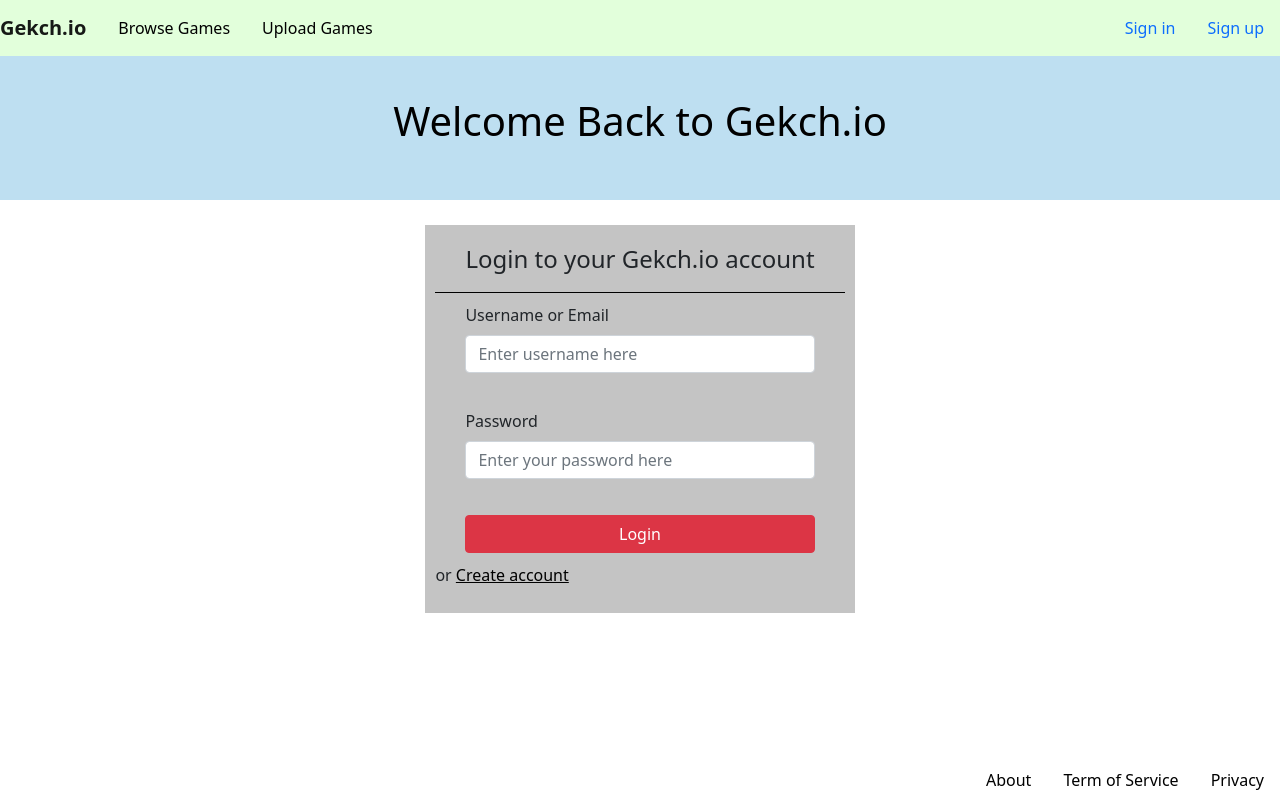
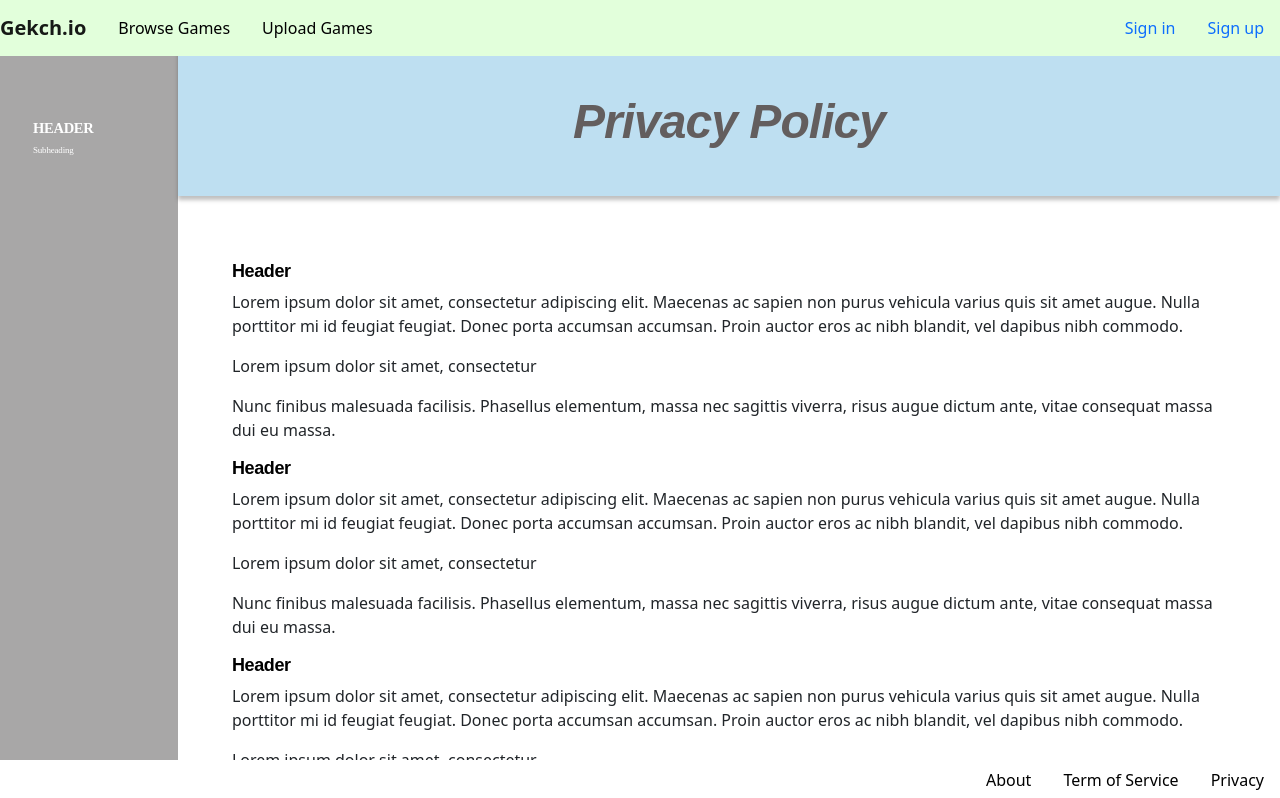
Before and after one commit to chingu-voyages/v33-geckos-team-06, a React (Create React App) app in the folder front/: page /privacy in a window 1280 px wide. Shown: the top 798 px of the page. Built offline with nearby package versions, Linux system fonts and the light colour scheme.

Commit message:
installed react-router. route paths

```diff
--- a/front/package.json
+++ b/front/package.json
@@ -11,6 +11,7 @@
     "react": "^17.0.2",
     "react-bootstrap": "^1.6.2",
     "react-dom": "^17.0.2",
+    "react-router-dom": "^5.3.0",
     "react-scripts": "4.0.3",
     "styled-components": "^5.3.1",
     "web-vitals": "^1.0.1"
--- a/front/src/App.jsx
+++ b/front/src/App.jsx
@@ -1,9 +1,17 @@
 import React, { Component } from 'react'
+
+import {
+  BrowserRouter as Router,
+  Switch,
+  Route,
+  Link
+} from "react-router-dom";
 
 import Navigation from "./components/Navigation"
 import Header from "./components/Header"
 import Main from "./components/Main"
 import Bottom from "./components/Bottom"
+import PrivacyPage from "./components/PrivacyPage";
 import './App.css'
 
 
@@ -12,10 +20,41 @@ export default class App extends Component {
     return (
       <div>
 
-        <Navigation/>
-        <Header/>
-        <Main/>
-        <Bottom/>
+
+<Router>
+      <div>
+
+        {/* A <Switch> looks through its children <Route>s and
+            renders the first one that matches the current URL. */}
+        <Switch>
+          <Route path="/privacy">
+              <PrivacyPage />
+          </Route>
+
+          <Route path="/sign-in">
+            <div>
+              <Navigation/>
+              <Header/>
+              <Main/>
+              <Bottom/>
+            </div>
+
+          </Route>
+
+          <Route path="/">
+            <div>
+              <Navigation/>
+              <Header/>
+              <Main/>
+              <Bottom/>
+            </div>
+
+          </Route>
+
+        </Switch>
+      </div>
+    </Router>
+
       </div>
     )
   }
--- a/front/src/Components/PrivacyPage.js
+++ b/front/src/Components/PrivacyPage.js
@@ -1,5 +1,8 @@
 import React from 'react';
 import styled from 'styled-components';
+
+import Navigation from './Navigation';
+import Bottom from './Bottom';
 
 
 
@@ -67,6 +70,7 @@ const HeroDiv = styled.div`
     text-align: center;
     align-items: center;
     justify-content: center;
+    margin-top: 1em;
 
 `;
 
@@ -97,6 +101,7 @@ const Footer = styled.div`
 function PrivacyPage(props) {
     return (
         <div >
+            <Navigation />
             <Container>
                 {/* left sidebar */}
                 <Sidebar>
@@ -168,6 +173,8 @@ function PrivacyPage(props) {
                     </MainDiv>
                 </RightDiv>
             </Container>
+
+            <Bottom />
         </div>
     );
 }
```
Also changed, not shown: 1 other file (tests, documents, lock files or other folders).
